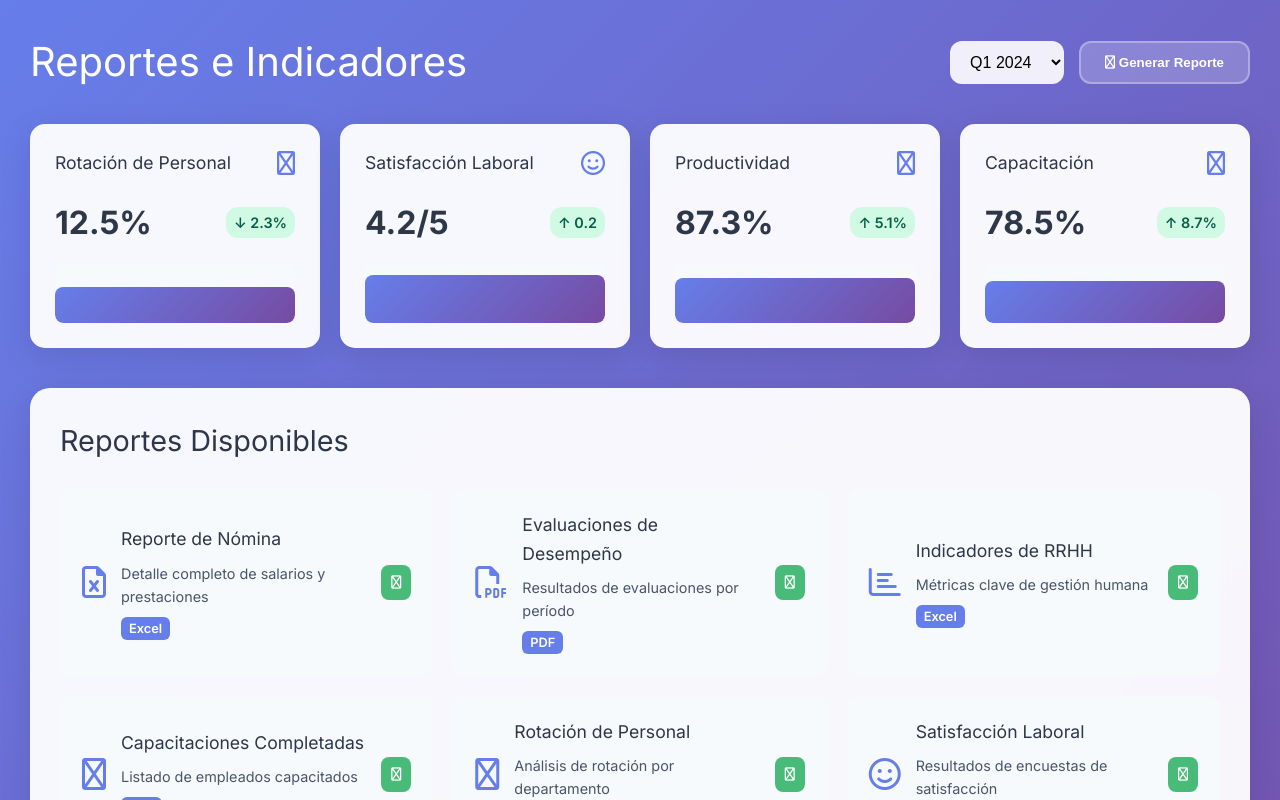
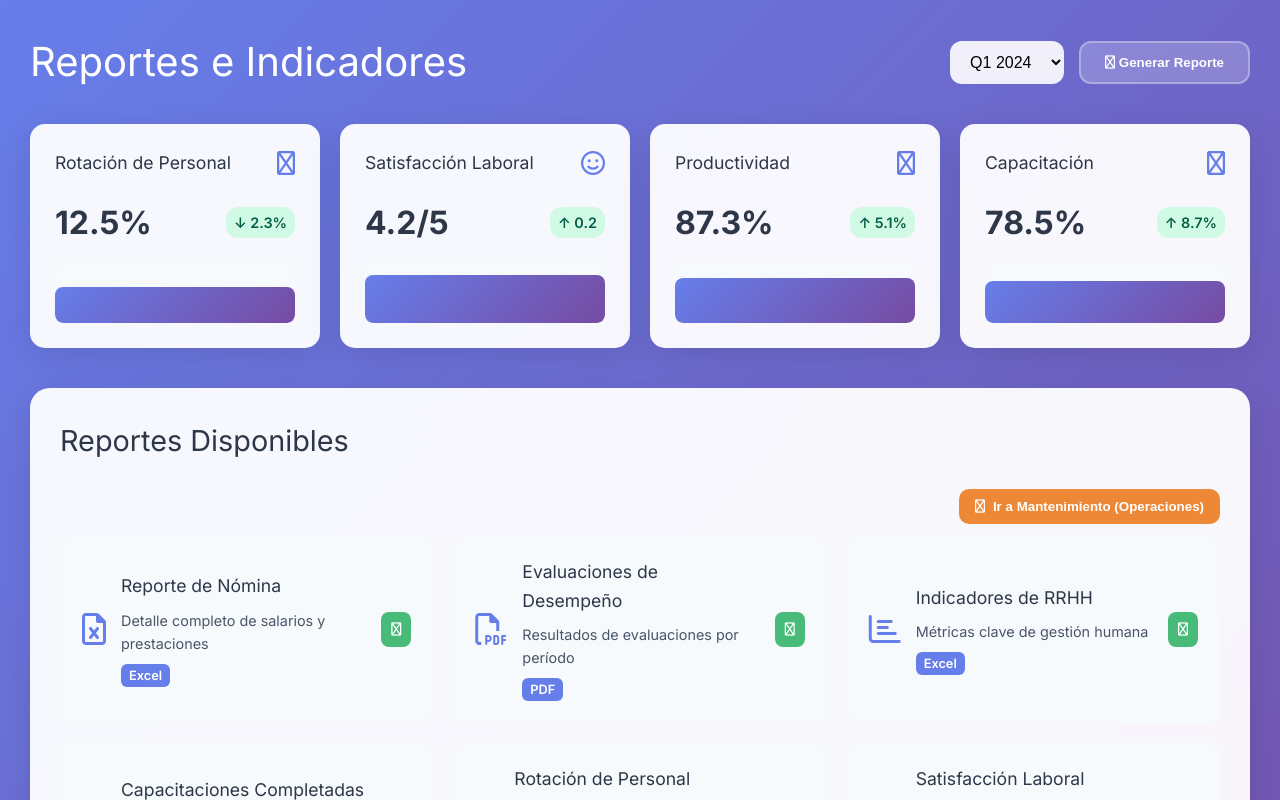
Before and after one commit to alvaro-boot/GH, a Vue app: page /reportes in a window 1280 px wide. Built offline with nearby package versions, Linux system fonts and the light colour scheme; what single-spa-vue would draw is missing.

Commit message:
feat(gestion-humana): botón en Reportes -> Operaciones/Mantenimiento (postMessage)

```diff
--- a/src/views/ReportesView.vue
+++ b/src/views/ReportesView.vue
@@ -75,6 +75,12 @@
 
     <div class="reports-section">
       <h2>Reportes Disponibles</h2>
+      <div style="display:flex; justify-content:flex-end; margin-bottom:12px; gap:12px;">
+        <button class="btn-go-ops" @click="goToOperacionesMantenimiento">
+          <i class="fas fa-wrench"></i>
+          Ir a Mantenimiento (Operaciones)
+        </button>
+      </div>
       <div class="reports-grid">
         <div
           v-for="reporte in reportes"
@@ -207,6 +213,18 @@ const generateReport = () => {
 
 const downloadReport = (reporte) => {
   console.log('Descargando reporte:', reporte.titulo)
+}
+
+const goToOperacionesMantenimiento = () => {
+  try {
+    window.parent?.postMessage({
+      type: 'navigate',
+      module: 'operaciones',
+      path: '/mantenimiento'
+    }, '*')
+  } catch (e) {
+    console.error('No se pudo navegar a Operaciones/Mantenimiento', e)
+  }
 }
 </script>
 
@@ -432,6 +450,25 @@ const downloadReport = (reporte) => {
   gap: 30px;
 }
 
+.btn-go-ops {
+  background: #ed8936;
+  color: white;
+  border: none;
+  padding: 10px 16px;
+  border-radius: 10px;
+  cursor: pointer;
+  font-weight: 700;
+  display: inline-flex;
+  align-items: center;
+  gap: 8px;
+  transition: all 0.2s ease;
+}
+
+.btn-go-ops:hover {
+  filter: brightness(1.05);
+  transform: translateY(-1px);
+}
+
 .chart-container {
   background: #f7fafc;
   border-radius: 12px;
```
